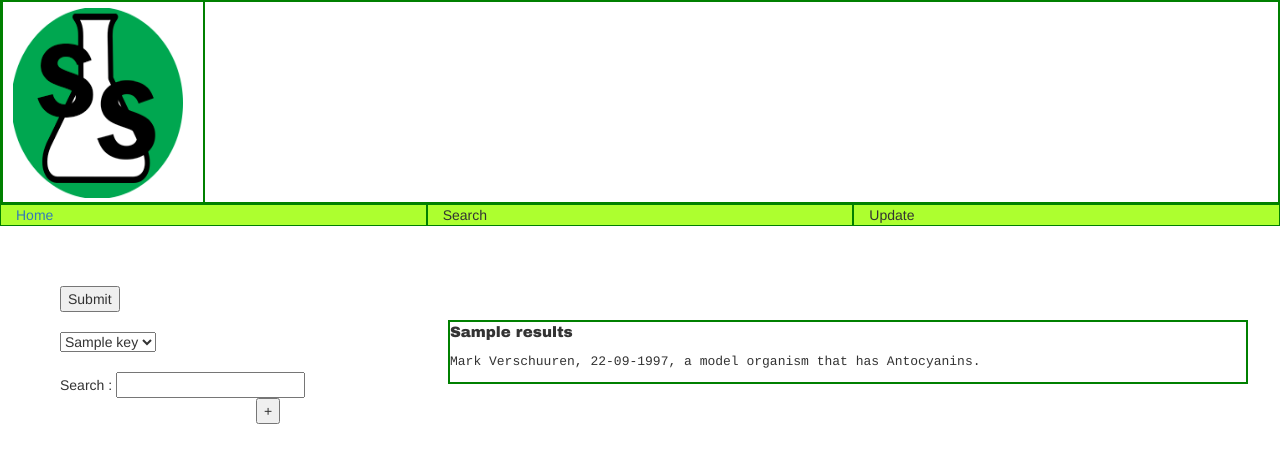
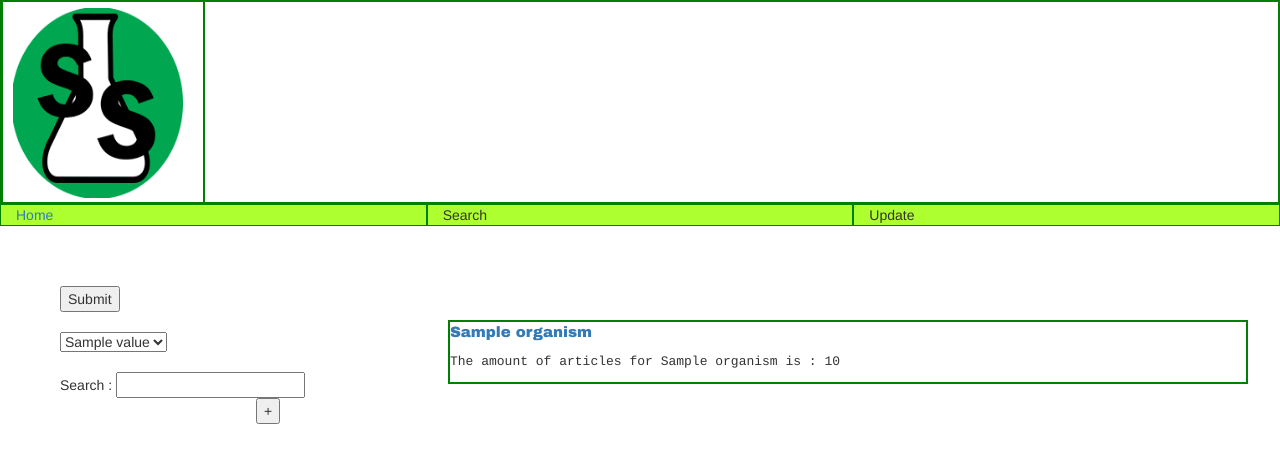
Before and after one commit to MarkVerschuuren/Webapplication, a Flask app: template templates/home.html in a window 1280 px wide. Shown: the top 463 px of the page. Run offline with Flask 2, Linux system fonts and the light colour scheme; the template is opened without the code that fills it: most values are stand-ins (such as "Sample title", 1, 10 or a date in 2020); some libraries are stand-ins or nearby versions.

Commit message:
Comments

```diff
--- a/run.py
+++ b/run.py
@@ -13,35 +13,43 @@ def hello_world():
 def queries():
     graaf = {}
 
-    conn = mysql.connector.connect(host="127.0.0.1", user="root", password="usbw", db="test", port=3307)
+    conn = mysql.connector.connect(host="127.0.0.1", user="root", password="usbw", db="test", port=3307) # Database connectie, moet op de server werkend zijn anders even melden dat je een lokale database wilt maken is zo gebeurt.
     cursor = conn.cursor()
 
     cursor.execute("SELECT gene. geneName, stressaspect . aspect, organism . species, organism . genus, article . pubmedID "
-                   "FROM gene, stressaspect, organism, article")
+                   "FROM gene, stressaspect, organism, article") # query voor de database
 
-    for x in cursor:
-        for y in range(len(x)):
+    for x in cursor: # door een geneste loop  heen
+        for y in range(len(x)): # elke rij bekijken
+            if type(x[y]) is not int: # elke cel bekijken, als het geen int(pubmedID) is.
+
+                if x[y] not in graaf: # wanneer de waarde nog niet is toegevoegd aan de dict, toevoegen, waarde = key
+                    graaf[x[y]] = []
 
 
-            if x[y] not in graaf:
-                graaf[x[y]] = []
+                if x[4] not in graaf[x[y]]: # wanneer de pubmed ID nog niet in de value zit toevoegen aan de value van de key
+                    graaf[x[y]].append(x[4])
 
+    termlist = [list(graaf)[2],list(graaf)[3], len(graaf[list(graaf)[2]])]  # hier de organisme meenemen met het aantal pubmed ID's, dit wordt weergeven in home.html
 
-            if x[4] not in graaf[x[y]]:
-                graaf[x[y]].append(x[4])
-    print(graaf)
-    termlist ={}
-    corralatie = {}
-    for key in graaf:
-        if key not in corralatie:
+    corralatie = {} # dict voor het verband tussen alle nodes
+    valuelist = [] # list die steeds refresh wordt per node.
+    for key in graaf: # door alle keys heen gaat
+        if key not in corralatie: # als de key nog niet door corralatie zit deze toevoegen als een dict.
             corralatie[key] = {}
-        for index in range(1,len(graaf)):
+        for index in range(1,len(graaf)): # loop doorde lengte van de graaf van 1, tot de lengte. Dit wordt gebruikt voor indexing
 
-            key1 = graaf[key]
-            key2 = graaf[list(graaf.keys())[index]]
+            key1 = graaf[key] # pubmedID's krijgen van de value
+
+            key2 = graaf[list(graaf.keys())[index]] #pubmedIDs krijgen van de andere key op basis van de index
+
             for value in key1:
                 if value in key2:
-                    corralatie[key].update({list(graaf.keys())[index]: value})
+                    valuelist.append(value)
+            corralatie[key].update({list(graaf.keys())[index]: valuelist}) # de correlatie update op basis van de valuelist, dus steeds een node met de pubmed ID's die overeenkwamen
+            valuelist = []
+    cursor.close()
+
 
 
 
@@ -75,12 +83,50 @@ def queries():
     #  #       termlist.append(y[searchform2])
     #
     # print(termlist)
-    return render_template("home.html", data=[{'name': 'Organism'}, {'name': 'Gen'}, {'name': 'Stressrespons'}])
+    return render_template("home.html", data=[{'name': 'Organism'}, {'name': 'Gen'}, {'name': 'Stressrespons'}], organism = termlist[0] + " " + termlist[1], amount = termlist[2])
 
 @app.route('/Result', methods=["GET"])
 def result():
-    imports = {"Arabidopsis" : 500, "Pax6" : 200, "PH" : 100, "Droogte" : 20}
-    return render_template("Visualisation.html", data=imports)
+    graaf = {}
+
+    conn = mysql.connector.connect(host="127.0.0.1", user="root", password="usbw", db="test", port=3307)
+    cursor = conn.cursor()
+
+    cursor.execute(
+        "SELECT gene. geneName, stressaspect . aspect, organism . species, organism . genus, article . pubmedID "
+        "FROM gene, stressaspect, organism, article")
+
+    for x in cursor:
+        for y in range(len(x)):
+            if type(x[y]) is not int:
+
+                if x[y] not in graaf:
+                    graaf[x[y]] = []
+
+                if x[4] not in graaf[x[y]]:
+                    graaf[x[y]].append(x[4])
+
+    corralatie = {}
+    valuelist = []
+    for key in graaf:
+        if key not in corralatie:
+            corralatie[key] = {}
+        for index in range(1, len(graaf)):
+
+            key1 = graaf[key]
+            key2 = graaf[list(graaf.keys())[index]]
+            for value in key1:
+                if value in key2:
+                    valuelist.append(value)
+            corralatie[key].update({list(graaf.keys())[index]: valuelist})
+            valuelist = []
+
+
+
+    #imports = {"Arabidopsis" : 500, "Pax6" : 200, "PH" : 100, "Droogte" : 20}
+    nodes = list(corralatie.keys())
+
+    return render_template("Visualisation.html", data=nodes)
 
 if __name__ == '__main__':
     app.run()
--- a/static/OpmaakCSS.css
+++ b/static/OpmaakCSS.css
@@ -240,6 +240,7 @@
     border: 2px solid green;
     width:800px;
     position: fixed;
+
 }
 .organism{
     font-family: "Arial Black";
--- a/templates/Visualisation.html
+++ b/templates/Visualisation.html
@@ -29,15 +29,15 @@
 
     </div>
 
-    <p id="names">Mark</p>
+
 
 
 
 
     <div class="phrase">
     <ul class="items">
-        {% for key in data.items() %}
-            <li class="resultslist" >{{ key }}</li>
+        {% for value in data %}
+            <li class="resultslist" >{{ value }}</li>
         {% endfor %}
     </ul>
     </div>
--- a/templates/home.html
+++ b/templates/home.html
@@ -94,10 +94,10 @@
              </form>
     </div>
     <div id="Text">
-        {% for results in output %}
-        <p class="organism">{{ results }}</p>
-        <p class="summary">Mark Verschuuren, 22-09-1997, a model organism that has Antocyanins.</p>
-        {% endfor %}
+
+        <a href="Result" value="kaas" }}>  <p class="organism">{{ organism }}</p> </a>
+        <p class="summary">The amount of articles for {{ organism }} is : {{ amount }}</p>
+
     </div>
 
 
```
Also changed, not shown: static/Graph.js (+18 -20 lines).
